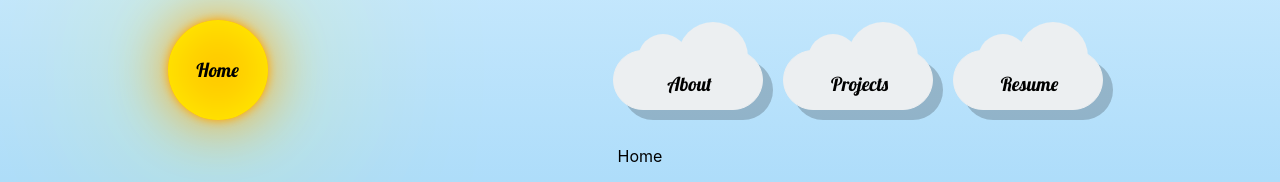
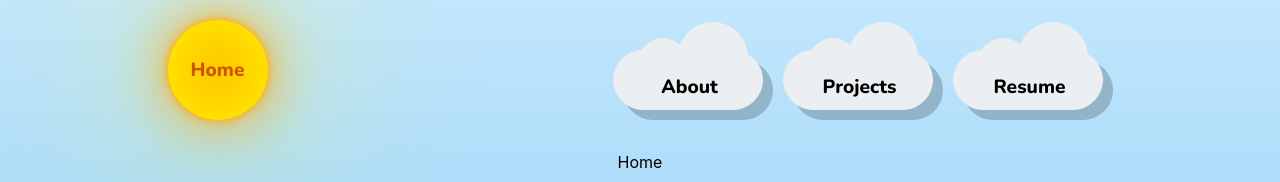
Before and after one commit to rebekah-zhou/myPortfolio2022, a React (Create React App) app: page / in a window 1280 px wide. Shown: the top 182 px of the page. Built offline with nearby package versions, Linux system fonts and the light colour scheme.

Commit message:
new fonts

```diff
--- a/public/index.html
+++ b/public/index.html
@@ -9,6 +9,9 @@
       name="description"
       content="Web site created using create-react-app"
     />
+    <link rel="preconnect" href="https://fonts.googleapis.com">
+    <link rel="preconnect" href="https://fonts.gstatic.com" crossorigin>
+    <link href="https://fonts.googleapis.com/css2?family=Lora:ital@0;1&family=Nunito:wght@200;500;800&display=swap" rel="stylesheet">
     <link rel="stylesheet"
       href="https://fonts.googleapis.com/css?family=Lobster">
     <link rel="apple-touch-icon" href="%PUBLIC_URL%/logo192.png" />
--- a/src/App.css
+++ b/src/App.css
@@ -1,12 +1,6 @@
 
-/* need to repeat */
-.pixelart {
-  width: 1px;
-  height: 1px;
-  transform: scale(3);
-  background: transparent;
-  box-shadow: 5px 1px #cd853f, 25px 1px #ffffff, 23px 3px #f4a460, 12px 5px white, 17px 5px #f4a460, 6px 7px #3c0606, 22px 9px #cd853f, 7px 12px #f4a460, 10px 13px #cd853f, 16px 13px #cd853f, 21px 13px #3c0606, 23px 16px #f4a460, 14px 18px #ffffff, 4px 21px #3c0606, 20px 22px #cd853f, 9px 23px #f4a460, 24px 23px #ffffff;
-}
+/* font-family: 'Lora', serif;
+font-family: 'Nunito', sans-serif; */
 
 #app {
   background: linear-gradient(rgba(135, 206, 250, 0.5), rgb(102, 188, 242));
--- a/src/App.js
+++ b/src/App.js
@@ -11,7 +11,6 @@
     <div id='app'>
       <TopBar onCloudClick={setPageToDisplay} onSunClick={setPageToDisplay}/>
       <MainDisplay pageToDisplay={pageToDisplay}/>
-      {/* <div id='bottom-bar'><div className='pixelart'></div></div> */}
       <BottomBar />
     </div>
   );
--- a/src/Components/TopBar/TopBar.css
+++ b/src/Components/TopBar/TopBar.css
@@ -4,7 +4,8 @@
     flex-direction: row;
     justify-content: space-around;
     width: 100vw;
-    font-family: Lobster;
+    font-family: 'Nunito', sans-serif;
+    font-weight: 800;
     font-size: larger;
   }
 
@@ -27,6 +28,7 @@
     display: flex;
     justify-content: center;
     align-items: center;
+    color: #CC5500;
     height: 100%;
     cursor: inherit;
   }
@@ -49,6 +51,7 @@
     box-shadow: 10px 10px rgba(0,0,0,0.2);
     font-family: inherit;
     font-size: inherit;
+    font-weight: inherit;
     cursor: pointer;
   }
 
```
